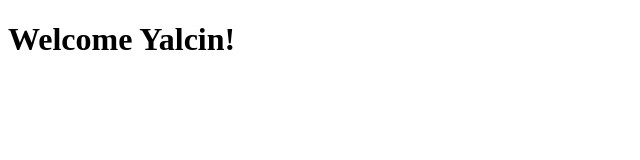
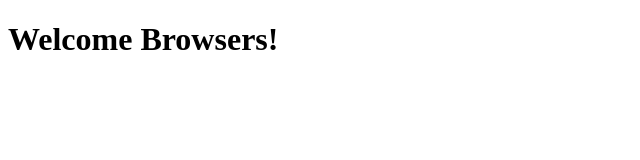
Before and after one commit to ycayir/coursera-intro-to-angularjs, a plain HTML site: page index.html in a window 1280 px wide. Shown: the whole page, without its empty margins (0-640 px from the left). Drawn offline with Linux system fonts and the light colour scheme.

Commit message:
Some change

```diff
--- a/index.html
+++ b/index.html
@@ -5,7 +5,7 @@
     <title>Introduction to AngularJS</title>
   </head>
   <body>
-    <h1>Welcome Yalcin!</h1>
+    <h1>Welcome Browsers!</h1>
 
   </body>
 </html>
```
